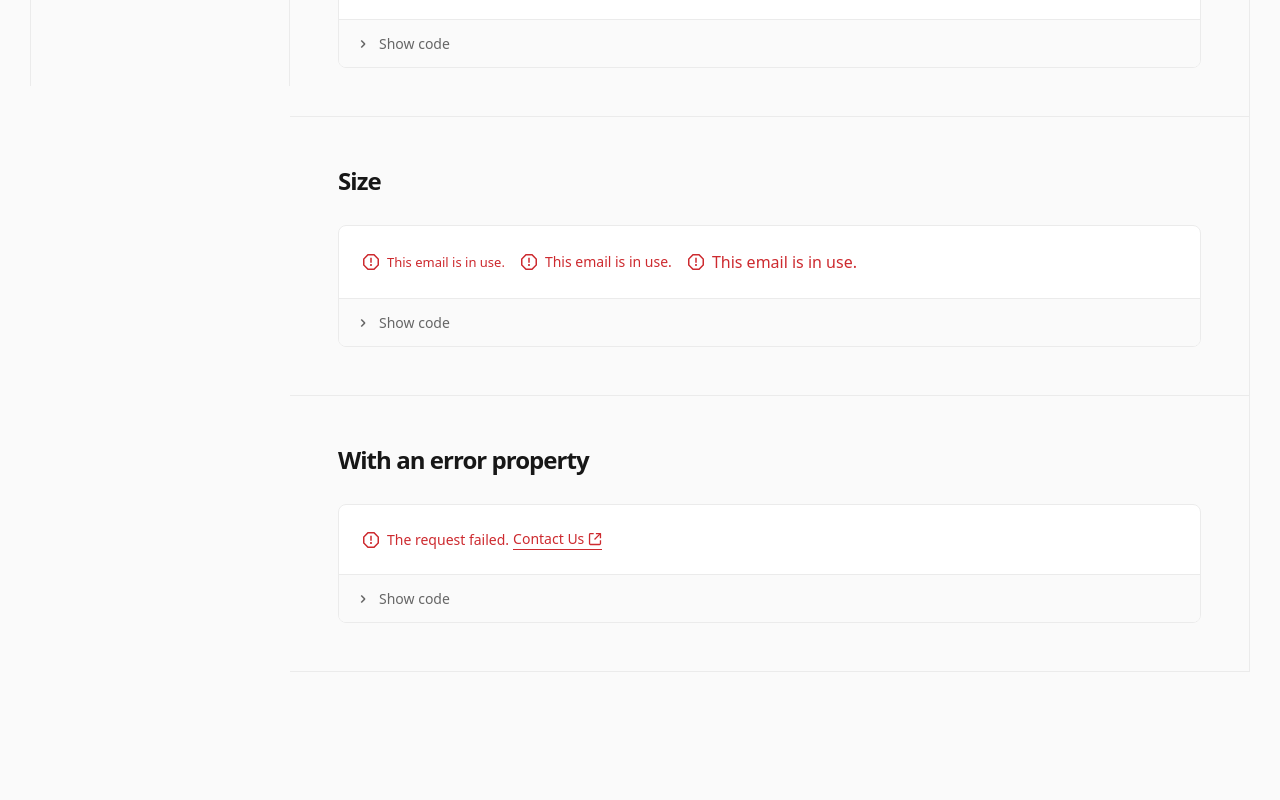
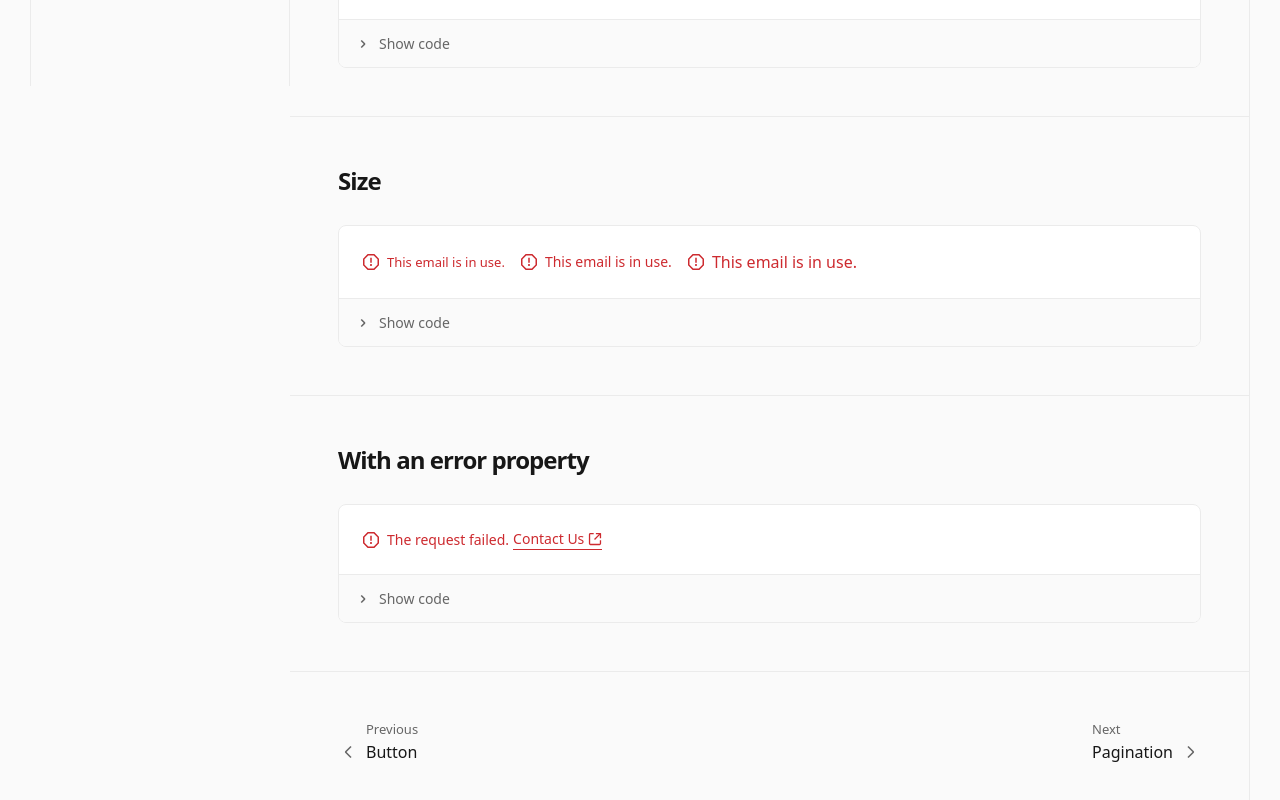
Before and after one commit to kampsy/ui, a SvelteKit app: page /error in a window 1280 px wide. Shown: the part 714-1514 px from the top of the page. Before the commit the page ends 1386 px from the top, so only its background shows below. Built offline with nearby package versions, Linux system fonts and the light colour scheme.

Commit message:
add pagination to docs

```diff
--- a/src/docs/ui/row.svelte
+++ b/src/docs/ui/row.svelte
@@ -1,9 +1,21 @@
 <script lang="ts">
 	import type { Snippet } from 'svelte';
 
-	let { children }: { children: Snippet } = $props();
+	type propsT = {
+		bottomLine?: boolean;
+		children: Snippet;
+	};
+
+	let { bottomLine = true, children }: propsT = $props();
+
+	const bottomLineClass = $derived.by(() => {
+		if (bottomLine) {
+			return 'border-b border-light-gray-200 dark:border-dark-gray-400';
+		}
+		return '';
+	});
 </script>
 
-<section class="p-6 lg:p-12 border-b border-light-gray-200 dark:border-dark-gray-400">
+<section class="p-6 lg:p-12 {bottomLineClass} ">
 	{@render children()}
 </section>
--- a/src/lib/pagination/pagination.svelte
+++ b/src/lib/pagination/pagination.svelte
@@ -47,7 +47,7 @@
 
 {#snippet nextSnip()}
 	{#if next}
-		<a href="{next.href}" class="group" aria-label="go to next page">
+		<a href={next.href} class="group" aria-label="go to next page">
 			<div class="flex items-center gap-x-2">
 				<div
 					class="mb-[2px] text-[13px] text-light-gray-900 group-hover:text-light-gray-1000 dark:text-dark-gray-900 group-hover:dark:text-dark-gray-1000 font-normal leading-[13px] capitalize"
@@ -60,7 +60,7 @@
 				<span
 					class="text-[16px] text-light-gray-1000 dark:text-dark-gray-1000 font-medium leading-[24px] capitalize"
 				>
-                    {next.title}
+					{next.title}
 				</span>
 				<div
 					class="w-[20px] h-[20px] flex items-center justify-center text-light-gray-900 group-hover:text-light-gray-1000 dark:text-dark-gray-900 group-hover:dark:text-dark-gray-1000"
@@ -76,7 +76,7 @@
 
 <section class="w-full">
 	<nav class="w-full flex items-center justify-between gap-x-4" aria-label="pagination">
-        {@render prevSnip()}
-        {@render nextSnip()}
-    </nav>
+		{@render prevSnip()}
+		{@render nextSnip()}
+	</nav>
 </section>
--- a/src/routes/avatar/+page.svelte
+++ b/src/routes/avatar/+page.svelte
@@ -8,8 +8,7 @@
 	import { avatarGroup } from '../../docs/data/avatar.js';
 	import Avatar from '$lib/avatar/avatar.svelte';
 	import AvatarGroup from '$lib/avatar/avatarGroup.svelte';
-
-
+	import Pagination from '$lib/pagination/pagination.svelte';
 </script>
 
 {#snippet avatar()}
@@ -50,7 +49,7 @@
 		<div class="mt-4 xl:mt-7">
 			{#snippet demo()}
 				<div>
-					<AvatarGroup/>
+					<AvatarGroup />
 				</div>
 			{/snippet}
 			{@render demoAndCode(demo, avatarGroup)}
@@ -58,9 +57,19 @@
 	</Row>
 {/snippet}
 
+{#snippet prevAndNext()}
+	<Row bottomLine={false}>
+		<Pagination
+			previous={{ title: 'introduction', href: '/introduction' }}
+			next={{ title: 'badge', href: '/badge' }}
+		/>
+	</Row>
+{/snippet}
+
 {#snippet cont()}
 	{@render avatar()}
 	{@render group()}
+	{@render prevAndNext()}
 {/snippet}
 
 {#snippet aside()}
--- a/src/routes/badge/+page.svelte
+++ b/src/routes/badge/+page.svelte
@@ -8,6 +8,7 @@
 	import type { Snippet } from 'svelte';
 	import { badgeSize, badgeVariants, badgeWithIcon } from '$lib/../docs/data/badge.js';
 	import Shield from '$lib/icons/shield.svelte';
+	import Pagination from '$lib/pagination/pagination.svelte';
 </script>
 
 {#snippet badge()}
@@ -227,11 +228,21 @@
 	</Row>
 {/snippet}
 
+{#snippet prevAndNext()}
+	<Row bottomLine={false}>
+		<Pagination
+			previous={{ title: 'avatar', href: '/avatar' }}
+			next={{ title: 'button', href: '/button' }}
+		/>
+	</Row>
+{/snippet}
+
 {#snippet cont()}
 	{@render badge()}
 	{@render variants()}
 	{@render size()}
 	{@render icons()}
+	{@render prevAndNext()}
 {/snippet}
 
 {#snippet aside()}
--- a/src/routes/button/+page.svelte
+++ b/src/routes/button/+page.svelte
@@ -15,6 +15,7 @@
 		buttonTypes
 	} from '../../docs/data/button.js';
 	import type { Snippet } from 'svelte';
+	import Pagination from '$lib/pagination/pagination.svelte';
 </script>
 
 {#snippet button()}
@@ -188,6 +189,15 @@
 	</Row>
 {/snippet}
 
+{#snippet prevAndNext()}
+	<Row bottomLine={false}>
+		<Pagination
+			previous={{ title: 'badge', href: '/badge' }}
+			next={{ title: 'error', href: '/error' }}
+		/>
+	</Row>
+{/snippet}
+
 {#snippet cont()}
 	{@render button()}
 	{@render size()}
@@ -196,6 +206,7 @@
 	{@render rounded()}
 	{@render loading()}
 	{@render disabled()}
+	{@render prevAndNext()}
 {/snippet}
 
 {#snippet aside()}
--- a/src/routes/error/+page.svelte
+++ b/src/routes/error/+page.svelte
@@ -12,6 +12,7 @@
 		errorSize,
 		errorWithProp
 	} from '../../docs/data/error.js';
+	import Pagination from '$lib/pagination/pagination.svelte';
 </script>
 
 {#snippet error()}
@@ -119,12 +120,22 @@
 	</Row>
 {/snippet}
 
+{#snippet prevAndNext()}
+	<Row bottomLine={false}>
+		<Pagination
+			previous={{ title: 'button', href: '/button' }}
+			next={{ title: 'pagination', href: '/pagination' }}
+		/>
+	</Row>
+{/snippet}
+
 {#snippet cont()}
 	{@render error()}
 	{@render defaultErr()}
 	{@render customLabel()}
 	{@render size()}
     {@render withErrorProp()}
+	{@render prevAndNext()}
 {/snippet}
 
 {#snippet aside()}
--- a/src/routes/pagination/+page.svelte
+++ b/src/routes/pagination/+page.svelte
@@ -64,9 +64,19 @@
 	</Row>
 {/snippet}
 
+{#snippet prevAndNext()}
+	<Row bottomLine={false}>
+		<Pagination
+			previous={{ title: 'error', href: '/error' }}
+			next={{ title: 'progress', href: '#/' }}
+		/>
+	</Row>
+{/snippet}
+
 {#snippet cont()}
 	{@render pagination()}
 	{@render defaultComp()}
+	{@render prevAndNext()}
 {/snippet}
 
 {#snippet aside()}
```
